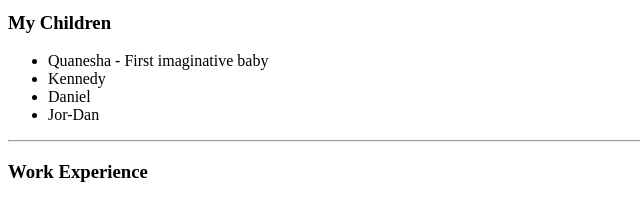
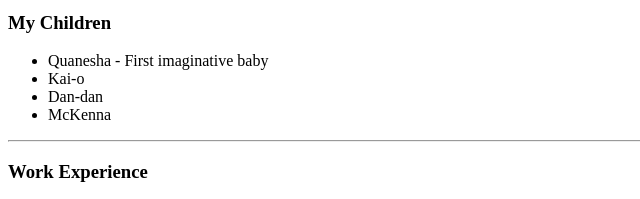
Before and after one commit to jlbrundidge/cv, a plain HTML site: page index.html in a window 1280 px wide. Shown: the part 463-662 px from the top of the page, 0-640 px from the left. Drawn offline with Linux system fonts and the light colour scheme.

Commit message:
updated files

```diff
--- a/index.html
+++ b/index.html
@@ -21,9 +21,9 @@
   <h3>My Children</h3>
   <ul>
     <li>Quanesha - First imaginative baby</li>
-    <li>Kennedy</li>
-    <li>Daniel</li>
-    <li>Jor-Dan</li>
+    <li>Kai-o</li>
+    <li>Dan-dan</li>
+    <li>McKenna</li>
   </ul>
   <hr />
   <h3>Work Experience</h3>
```
Also changed, not shown: contacts.html (+3 -3 lines).
